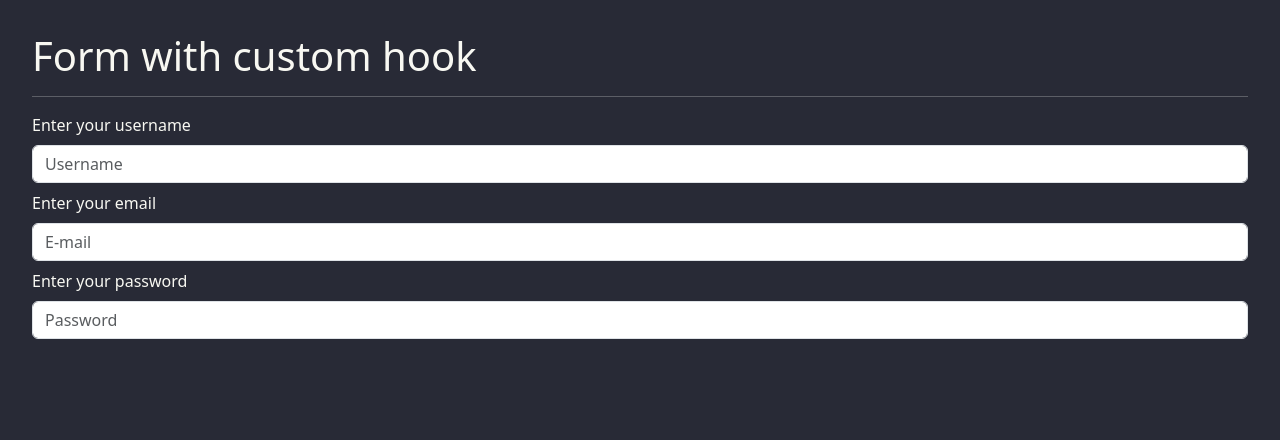
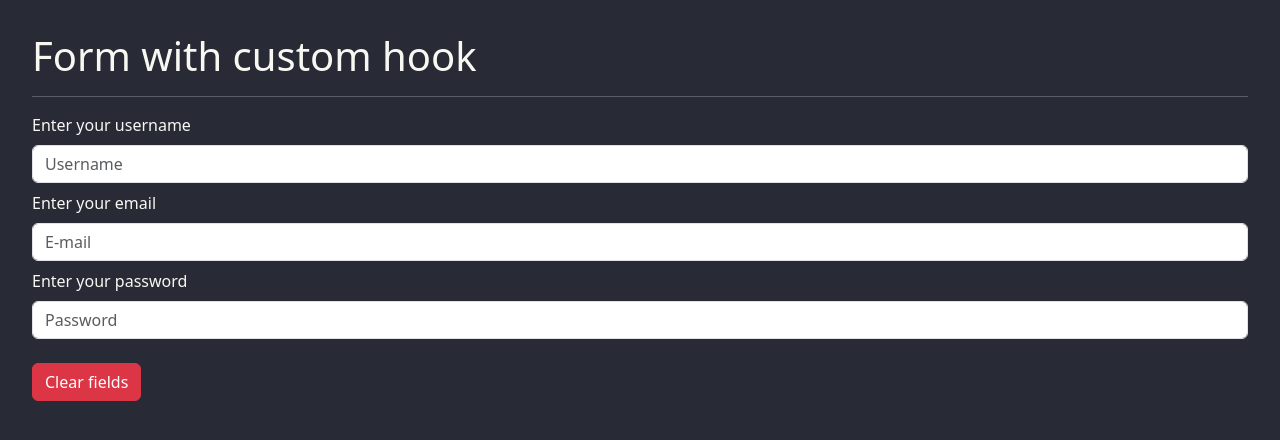
Before and after one commit to sudoalx/hook-app, a React (Vite) app: page / in a window 1280 px wide. Shown: the top 440 px of the page. Built offline with nearby package versions, Linux system fonts and the light colour scheme.

Commit message:
Refactor CustomHookForm component

```diff
--- a/src/02-useEffect/CustomHookForm.jsx
+++ b/src/02-useEffect/CustomHookForm.jsx
@@ -2,11 +2,12 @@ import Message from "./Message";
 import { useForm } from "../hooks/useForm";
 
 const CustomHookForm = () => {
-  const { formState, onInputChange, username, email, password } = useForm({
-    username: "",
-    email: "",
-    password: "",
-  });
+  const { formState, onInputChange, onFormReset, username, email, password } =
+    useForm({
+      username: "",
+      email: "",
+      password: "",
+    });
 
   return (
     <>
@@ -48,6 +49,9 @@ const CustomHookForm = () => {
         value={password}
         onChange={onInputChange}
       />
+      <button className="btn btn-danger mt-4" onClick={onFormReset}>
+        Clear fields
+      </button>
       {email === "sudoalex" && <Message />}
     </>
   );
```
